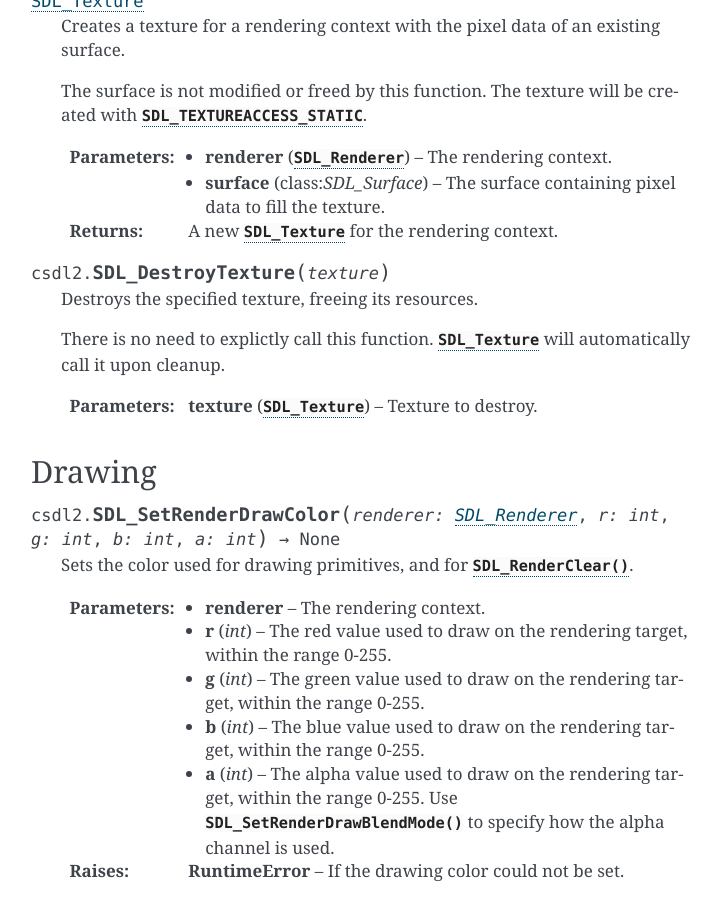
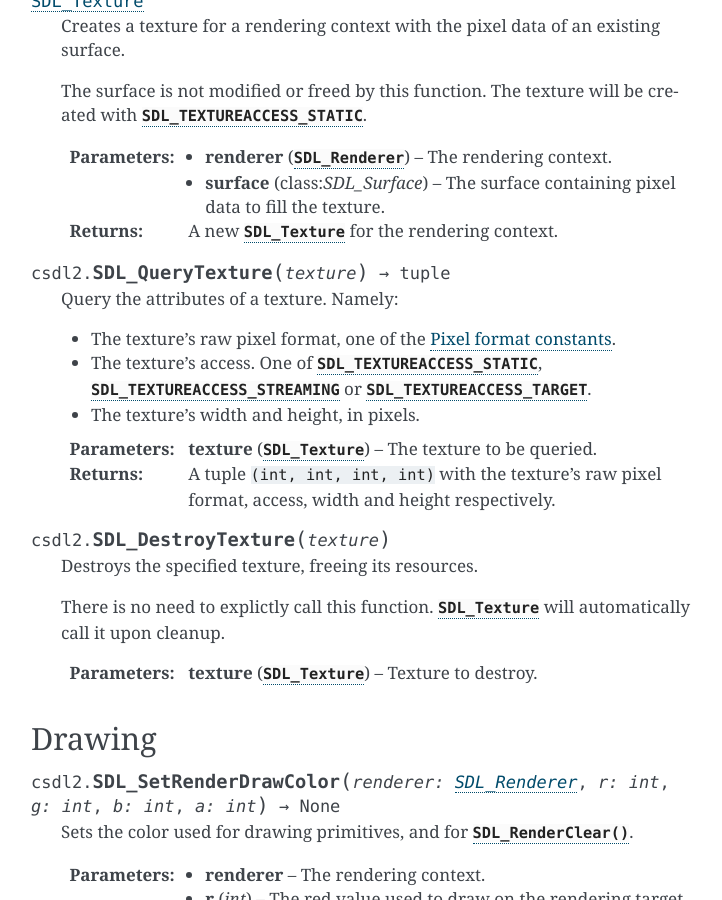
Before and after one commit to pyokagan/pycsdl2, a Sphinx documentation site: the page built from docs/api/render.rst, in a window 1280 px wide and 900 px high, scrolled down 2361 px. Shown: the whole window, without its empty margins (389-1111 px from the left). Built offline with Sphinx 7.4.7, drawn with Linux system fonts in a browser that asks for light colours.

Commit message:
render: implement SDL_QueryTexture()

```diff
--- a/docs/api/render.rst
+++ b/docs/api/render.rst
@@ -120,6 +120,20 @@ Textures
    :type surface: class:`SDL_Surface`
    :returns: A new :class:`SDL_Texture` for the rendering context.
 
+.. function:: SDL_QueryTexture(texture) -> tuple
+
+   Query the attributes of a texture. Namely:
+
+   * The texture's raw pixel format, one of the :ref:`pixel-format-constants`.
+   * The texture's access. One of :const:`SDL_TEXTUREACCESS_STATIC`,
+     :const:`SDL_TEXTUREACCESS_STREAMING` or :const:`SDL_TEXTUREACCESS_TARGET`.
+   * The texture's width and height, in pixels.
+
+   :param texture: The texture to be queried.
+   :type texture: :class:`SDL_Texture`
+   :returns: A tuple ``(int, int, int, int)`` with the texture's raw pixel
+             format, access, width and height respectively.
+
 .. function:: SDL_DestroyTexture(texture)
 
    Destroys the specified texture, freeing its resources.
```
Also changed, not shown: 3 other files.
